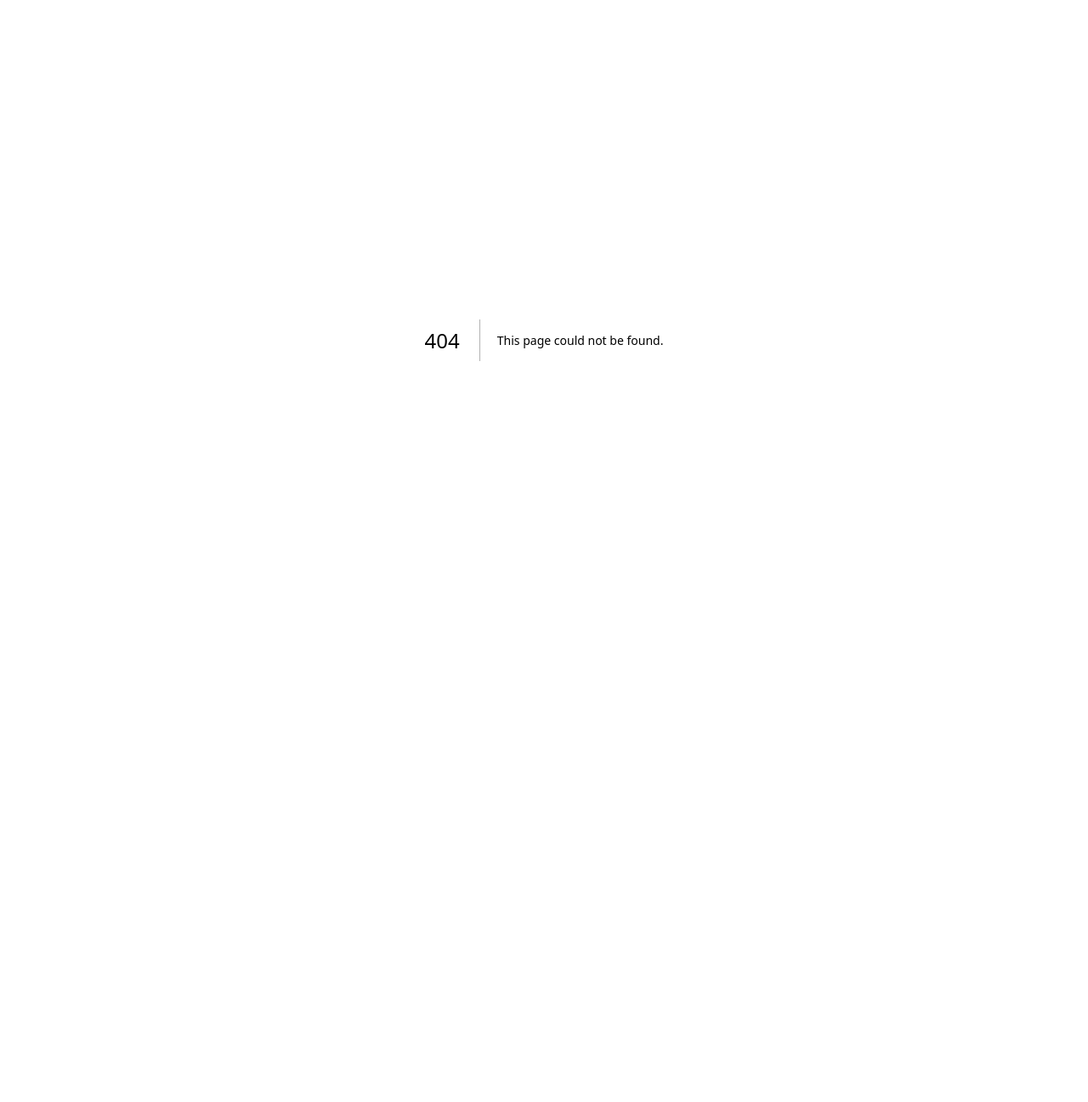
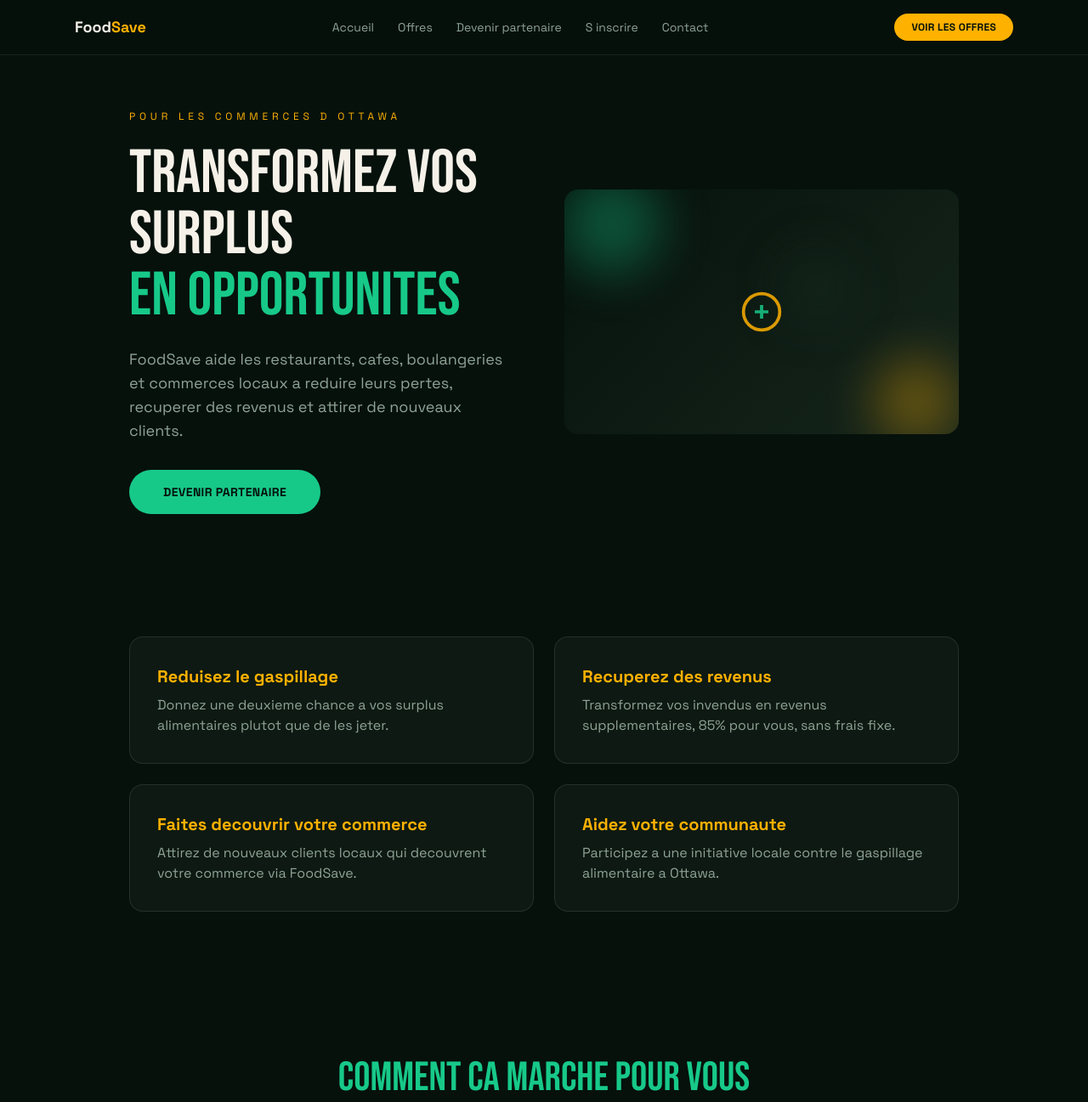
Before and after one commit to bachir23091976/foodsave, a Next.js app in the folder web/: page /partner in a window 1280 px wide. Before the commit this address had no page. Shown: the top 1297 px of the page at 85% size. Before the commit the page ends 800 px from the top, so only its background shows below. Built offline with nearby package versions, Linux system fonts and the light colour scheme.

Commit message:
Add photo placeholder to partner page hero

```diff
--- a/web/app/components/Navbar.tsx
+++ b/web/app/components/Navbar.tsx
@@ -17,9 +17,9 @@
         <div className="hidden md:flex items-center gap-7 text-sm" style={{ color: "#8FA396" }}>
           <Link href="/" className="hover:text-white">Accueil</Link>
           <Link href="/offers" className="hover:text-white">Offres</Link>
-          <Link href="/register-merchant" className="hover:text-white">Devenir partenaire</Link>
-          <Link href="#apropos" className="hover:text-white">A propos</Link>
-          <Link href="#contact" className="hover:text-white">Contact</Link>
+          <Link href="/partner" className="hover:text-white">Devenir partenaire</Link>
+          <Link href="/register" className="hover:text-white">S inscrire</Link>
+          <Link href="/#contact" className="hover:text-white">Contact</Link>
         </div>
 
         <Link
--- a/web/app/offers/page.tsx
+++ b/web/app/offers/page.tsx
@@ -1,9 +1,20 @@
 "use client";
 
 import { useEffect, useState, useRef } from "react";
+import { Bebas_Neue, Space_Grotesk } from "next/font/google";
+import Navbar from "../components/Navbar";
+import Footer from "../components/Footer";
 import NotificationBell from "../components/NotificationBell";
 import LoyaltyBanner from "../components/LoyaltyBanner";
 import FoodSaveImage from "../components/FoodSaveImage";
+
+const display = Bebas_Neue({ subsets: ["latin"], weight: "400" });
+const body = Space_Grotesk({ subsets: ["latin"], weight: ["400", "500", "700"] });
+
+const bg = "#06110C";
+const amber = "#FFB100";
+const jade = "#17C989";
+const dim = "#8FA396";
 
 interface Offer {
   id: string;
@@ -16,13 +27,7 @@
   pickupStart: string;
   pickupEnd: string;
   distanceKm?: number;
-  merchant: {
-    id: string;
-    name: string;
-    address: string;
-    city: string;
-    type?: string;
-  };
+  merchant: { id: string; name: string; address: string; city: string; type?: string };
 }
 
 function ScrollReveal({ children, index }: { children: React.ReactNode; index: number }) {
@@ -31,9 +36,7 @@
 
   useEffect(() => {
     const obs = new IntersectionObserver(
-      (entries) => {
-        if (entries[0].isIntersecting) setVisible(true);
-      },
+      (entries) => { if (entries[0].isIntersecting) setVisible(true); },
       { threshold: 0.15 }
     );
     if (ref.current) obs.observe(ref.current);
@@ -82,10 +85,7 @@
   const loadFavorites = () => {
     const token = localStorage.getItem("token");
     if (!token) return;
-
-    fetch("http://localhost:4000/favorites", {
-      headers: { Authorization: "Bearer " + token },
-    })
+    fetch("http://localhost:4000/favorites", { headers: { Authorization: "Bearer " + token } })
       .then(function (res) { return res.json(); })
       .then(function (data) {
         const ids = (data.favorites || []).map(function (f: any) { return f.merchantId; });
@@ -106,29 +106,21 @@
 
   const handleSearchNearby = async () => {
     if (!addressInput.trim()) return;
-
     setSearching(true);
     setSearchMessage("");
-
     try {
-      const geoRes = await fetch(
-        "https://nominatim.openstreetmap.org/search?q=" + encodeURIComponent(addressInput) + "&format=json&limit=1"
-      );
+      const geoRes = await fetch("https://nominatim.openstreetmap.org/search?q=" + encodeURIComponent(addressInput) + "&format=json&limit=1");
       const geoData = await geoRes.json();
-
       if (!geoData || geoData.length === 0) {
         setSearchMessage("Adresse introuvable, essayez une adresse plus precise");
         setSearching(false);
         return;
       }
-
       const lat = geoData[0].lat;
       const lng = geoData[0].lon;
-
       const res = await fetch("http://localhost:4000/offers/nearby?lat=" + lat + "&lng=" + lng);
       const data = await res.json();
       setOffers(data.offers || []);
-
       if (!data.offers || data.offers.length === 0) {
         setSearchMessage("Aucune offre trouvee pres de cette adresse");
       }
@@ -145,27 +137,19 @@
       setConfirmations((prev) => ({ ...prev, [offerId]: "Vous devez etre connecte pour reserver" }));
       return;
     }
-
     setReserving(offerId);
-
     try {
       const res = await fetch("http://localhost:4000/orders", {
         method: "POST",
-        headers: {
-          "Content-Type": "application/json",
-          Authorization: "Bearer " + token,
-        },
+        headers: { "Content-Type": "application/json", Authorization: "Bearer " + token },
         body: JSON.stringify({ offerId }),
       });
-
       const data = await res.json();
-
       if (!res.ok || !data.checkoutUrl) {
         setConfirmations((prev) => ({ ...prev, [offerId]: data.message || "Erreur lors de la reservation" }));
         setReserving(null);
         return;
       }
-
       window.location.href = data.checkoutUrl;
     } catch {
       setConfirmations((prev) => ({ ...prev, [offerId]: "Impossible de contacter le serveur" }));
@@ -176,26 +160,18 @@
   const toggleFavorite = async (merchantId: string) => {
     const token = localStorage.getItem("token");
     if (!token) return;
-
     const isFavorite = favoriteMerchantIds.includes(merchantId);
-
     if (isFavorite) {
       await fetch("http://localhost:4000/favorites/remove", {
         method: "POST",
-        headers: {
-          "Content-Type": "application/json",
-          Authorization: "Bearer " + token,
-        },
+        headers: { "Content-Type": "application/json", Authorization: "Bearer " + token },
         body: JSON.stringify({ merchantId }),
       });
       setFavoriteMerchantIds((prev) => prev.filter((id) => id !== merchantId));
     } else {
       await fetch("http://localhost:4000/favorites", {
         method: "POST",
-        headers: {
-          "Content-Type": "application/json",
-          Authorization: "Bearer " + token,
-        },
+        headers: { "Content-Type": "application/json", Authorization: "Bearer " + token },
         body: JSON.stringify({ merchantId }),
       });
       setFavoriteMerchantIds((prev) => [...prev, merchantId]);
@@ -203,114 +179,117 @@
   };
 
   return (
-    <main className="min-h-screen p-8">
-      <div className="flex justify-between items-center max-w-2xl mx-auto mb-6">
-        <h1 className="text-3xl font-bold text-green-700 text-center flex-1">
-          Offres disponibles
+    <main className={body.className} style={{ backgroundColor: bg, color: "#F5F1E8", minHeight: "100vh" }}>
+      <Navbar />
+
+      <section className="px-6 pt-14 pb-6 text-center">
+        <p className="text-xs tracking-[0.4em] uppercase mb-3" style={{ color: jade }}>
+          Ce soir a Ottawa
+        </p>
+        <h1 className={display.className} style={{ fontSize: "clamp(2.2rem, 6vw, 4rem)" }}>
+          OFFRES DISPONIBLES
         </h1>
+      </section>
+
+      <div className="max-w-2xl mx-auto px-6 flex justify-end mb-2">
         <NotificationBell />
       </div>
 
-      <LoyaltyBanner />
+      <div className="max-w-2xl mx-auto px-6">
+        <LoyaltyBanner />
+      </div>
 
-      <div className="max-w-2xl mx-auto mb-6 flex gap-2">
+      <div className="max-w-2xl mx-auto px-6 mb-8 flex gap-2">
         <input
           type="text"
           placeholder="Entrez une adresse pour voir les offres proches"
           value={addressInput}
           onChange={(e) => setAddressInput(e.target.value)}
-          className="border border-gray-300 rounded p-2 flex-1"
+          className="rounded-full px-5 py-3 outline-none flex-1"
+          style={{ backgroundColor: "#0D1912", border: "1px solid rgba(255,255,255,0.15)", color: "#F5F1E8" }}
         />
         <button
           onClick={handleSearchNearby}
           disabled={searching}
-          className="bg-green-700 text-white rounded px-4 font-semibold hover:bg-green-800 disabled:bg-gray-300"
+          className="rounded-full px-6 font-bold uppercase tracking-wide text-xs"
+          style={{ backgroundColor: amber, color: bg }}
         >
           {searching ? "..." : "Chercher"}
         </button>
       </div>
 
-      {searchMessage && (
-        <p className="text-center text-gray-600 mb-4">{searchMessage}</p>
+      {searchMessage && <p className="text-center mb-4" style={{ color: dim }}>{searchMessage}</p>}
+      {loading && <p className="text-center" style={{ color: dim }}>Chargement...</p>}
+      {error && <p className="text-center" style={{ color: "#FF6B6B" }}>{error}</p>}
+      {!loading && offers.length === 0 && !searchMessage && (
+        <p className="text-center" style={{ color: dim }}>Aucune offre disponible pour le moment.</p>
       )}
 
-      {loading && <p className="text-center text-gray-500">Chargement...</p>}
-      {error && <p className="text-center text-red-600">{error}</p>}
-      {!loading && offers.length === 0 && !searchMessage && (
-        <p className="text-center text-gray-500">Aucune offre disponible pour le moment.</p>
-      )}
-
-      <div className="grid gap-4 max-w-2xl mx-auto">
+      <div className="grid gap-4 max-w-2xl mx-auto px-6 pb-20">
         {offers.map((offer, index) => {
-          const percent = Math.round(
-            ((offer.originalPrice - offer.discountedPrice) / offer.originalPrice) * 100
-          );
+          const percent = Math.round(((offer.originalPrice - offer.discountedPrice) / offer.originalPrice) * 100);
           const isFavorite = favoriteMerchantIds.includes(offer.merchant.id);
           return (
             <ScrollReveal key={offer.id} index={index}>
-              <div className="border border-gray-200 rounded-lg overflow-hidden shadow-sm flex flex-col gap-1">
+              <div className="rounded-2xl overflow-hidden" style={{ backgroundColor: "#0D1912", border: "1px solid rgba(255,255,255,0.1)" }}>
                 <FoodSaveImage url={offer.imageUrl} alt={offer.title} variant="offer" merchantType={offer.merchant.type} />
 
-                <div className="p-4 flex flex-col gap-1">
+                <div className="p-5 flex flex-col gap-1">
                   <div className="flex justify-between items-start">
                     <div>
-                      <h2 className="text-lg font-semibold">{offer.title}</h2>
-                      <p className="text-sm text-gray-500 flex items-center gap-1">
+                      <h2 className="text-lg font-bold">{offer.title}</h2>
+                      <p className="text-sm flex items-center gap-1" style={{ color: dim }}>
                         {offer.merchant.name} - {offer.merchant.city}
                         {offer.distanceKm !== undefined && (
-                          <span className="text-green-700 font-medium"> - {offer.distanceKm.toFixed(1)} km</span>
+                          <span style={{ color: jade }} className="font-medium"> - {offer.distanceKm.toFixed(1)} km</span>
                         )}
                         <button
                           onClick={() => toggleFavorite(offer.merchant.id)}
-                          className="ml-1 text-lg"
+                          className="ml-1"
+                          style={{ color: amber }}
                           aria-label="Ajouter aux favoris"
                         >
                           {isFavorite ? "[*]" : "[ ]"}
                         </button>
                       </p>
                     </div>
-                    <span className="bg-green-700 text-white text-xs font-bold px-2 py-1 rounded">
+                    <span className="text-xs font-bold px-2 py-1 rounded" style={{ backgroundColor: amber, color: bg }}>
                       -{percent}%
                     </span>
                   </div>
 
-                  {offer.description && (
-                    <p className="text-sm text-gray-600">{offer.description}</p>
-                  )}
+                  {offer.description && <p className="text-sm" style={{ color: dim }}>{offer.description}</p>}
 
                   <div className="flex items-baseline gap-2 mt-1">
-                    <span className="line-through text-gray-400 text-sm">
-                      {offer.originalPrice.toFixed(2)} $
-                    </span>
-                    <span className="text-green-700 font-bold text-lg">
-                      {offer.discountedPrice.toFixed(2)} $
-                    </span>
+                    <span className="line-through text-sm" style={{ color: dim }}>{offer.originalPrice.toFixed(2)} $</span>
+                    <span className="font-bold text-lg" style={{ color: amber }}>{offer.discountedPrice.toFixed(2)} $</span>
                   </div>
 
-                  <p className="text-sm text-gray-600">
+                  <p className="text-sm" style={{ color: dim }}>
                     Recuperation : {formatTime(offer.pickupStart)} - {formatTime(offer.pickupEnd)}
                   </p>
-                  <p className="text-sm text-gray-500">
+                  <p className="text-sm" style={{ color: dim }}>
                     {offer.quantity} disponible{offer.quantity > 1 ? "s" : ""}
                   </p>
 
                   <button
                     onClick={() => handleReserve(offer.id)}
                     disabled={reserving === offer.id || offer.quantity < 1}
-                    className="mt-2 bg-green-700 text-white rounded p-2 font-semibold hover:bg-green-800 disabled:bg-gray-300"
+                    className="mt-3 rounded-full py-3 font-bold uppercase tracking-wide text-sm"
+                    style={{ backgroundColor: jade, color: bg }}
                   >
                     {reserving === offer.id ? "Redirection..." : "Reserver"}
                   </button>
 
-                  {confirmations[offer.id] && (
-                    <p className="text-sm text-red-600 mt-1">{confirmations[offer.id]}</p>
-                  )}
+                  {confirmations[offer.id] && <p className="text-sm mt-1" style={{ color: "#FF6B6B" }}>{confirmations[offer.id]}</p>}
                 </div>
               </div>
             </ScrollReveal>
           );
         })}
       </div>
+
+      <Footer />
     </main>
   );
 }
--- a/web/app/page.tsx
+++ b/web/app/page.tsx
@@ -161,33 +161,12 @@
             UNE BONNE NOURRITURE MERITE UNE SECONDE CHANCE
           </p>
           <p className="mt-4 max-w-xl mx-auto" style={{ color: dim }}>
-            Chaque commande passee sur FoodSave, c est un repas sauve et un commerce local soutenu.
+            Chaque commande passee sur FoodSave, c'est un repas sauve et un commerce local soutenu.
           </p>
         </div>
       </section>
 
-      <section id="apropos" className="px-6 py-24" style={{ backgroundColor: "#0D1912" }}>
-        <div className="max-w-4xl mx-auto grid md:grid-cols-2 gap-10 items-center">
-          <div>
-            <p className={display.className} style={{ fontSize: "clamp(1.8rem, 4vw, 2.8rem)", color: jade }}>
-              VOUS ETES UN COMMERCE ?
-            </p>
-            <p className="mt-3" style={{ color: dim }}>
-              Ne laissez plus vos invendus se perdre.
-            </p>
-            <ul className="mt-6 space-y-2" style={{ color: "#F5F1E8" }}>
-              <li>- Reduisez le gaspillage alimentaire</li>
-              <li>- Recuperez une partie de la valeur de vos invendus</li>
-              <li>- Attirez de nouveaux clients locaux</li>
-              <li>- Participez a une initiative locale a Ottawa</li>
-            </ul>
-            <Link href="/register-merchant" className="btn-primary inline-block mt-8 px-8 py-3 rounded-full font-bold uppercase tracking-wide text-sm" style={{ backgroundColor: jade, color: bg }}>
-              Devenir partenaire
-            </Link>
-          </div>
-          <div className="rounded-2xl h-64" style={{ backgroundColor: "#16261C", border: "1px solid rgba(23,201,137,0.25)" }} />
-        </div>
-      </section>
+
 
       <Footer />
     </main>
--- /dev/null
+++ b/web/app/partner/page.tsx
@@ -0,0 +1,102 @@
+"use client";
+
+import Link from "next/link";
+import { Bebas_Neue, Space_Grotesk } from "next/font/google";
+import Navbar from "../components/Navbar";
+import Footer from "../components/Footer";
+import FoodSaveImage from "../components/FoodSaveImage";
+
+const display = Bebas_Neue({ subsets: ["latin"], weight: "400" });
+const body = Space_Grotesk({ subsets: ["latin"], weight: ["400", "500", "700"] });
+
+const bg = "#06110C";
+const amber = "#FFB100";
+const jade = "#17C989";
+const dim = "#8FA396";
+
+export default function PartnerPage() {
+  return (
+    <main className={body.className} style={{ backgroundColor: bg, color: "#F5F1E8" }}>
+      <style>{`
+        .benefit-card { transition: transform 0.3s ease, box-shadow 0.3s ease; }
+        .benefit-card:hover { transform: translateY(-6px); box-shadow: 0 18px 45px rgba(0,0,0,0.35); }
+        .btn-primary { transition: transform 0.2s ease; }
+        .btn-primary:hover { transform: scale(1.04); }
+      `}</style>
+
+      <Navbar />
+
+      <section className="relative overflow-hidden px-6 pt-16 pb-16 max-w-5xl mx-auto grid md:grid-cols-2 gap-12 items-center">
+        <div>
+          <p className="text-xs tracking-[0.4em] uppercase mb-6" style={{ color: amber }}>
+            Pour les commerces d Ottawa
+          </p>
+          <h1 className={display.className} style={{ fontSize: "clamp(2.4rem, 6vw, 4.5rem)", lineHeight: 1 }}>
+            TRANSFORMEZ VOS SURPLUS
+            <br />
+            <span style={{ color: jade }}>EN OPPORTUNITES</span>
+          </h1>
+          <p className="max-w-md mt-6 text-lg" style={{ color: dim }}>
+            FoodSave aide les restaurants, cafes, boulangeries et commerces locaux a reduire
+            leurs pertes, recuperer des revenus et attirer de nouveaux clients.
+          </p>
+          <div className="mt-8">
+            <Link href="/register-merchant" className="btn-primary inline-block px-10 py-4 rounded-full font-bold uppercase tracking-wide text-sm" style={{ backgroundColor: jade, color: bg }}>
+              Devenir partenaire
+            </Link>
+          </div>
+        </div>
+
+        <FoodSaveImage url={null} alt="Commerce partenaire FoodSave" variant="hero" merchantType={null} className="rounded-2xl" />
+      </section>
+
+      <section className="px-6 py-20 max-w-5xl mx-auto grid md:grid-cols-2 gap-6">
+        {[
+          ["Reduisez le gaspillage", "Donnez une deuxieme chance a vos surplus alimentaires plutot que de les jeter."],
+          ["Recuperez des revenus", "Transformez vos invendus en revenus supplementaires, 85% pour vous, sans frais fixe."],
+          ["Faites decouvrir votre commerce", "Attirez de nouveaux clients locaux qui decouvrent votre commerce via FoodSave."],
+          ["Aidez votre communaute", "Participez a une initiative locale contre le gaspillage alimentaire a Ottawa."],
+        ].map(([title, text]) => (
+          <div key={title} className="benefit-card rounded-2xl p-8" style={{ backgroundColor: "#0D1912", border: "1px solid rgba(255,255,255,0.1)" }}>
+            <p className="font-bold text-xl mb-2" style={{ color: amber }}>{title}</p>
+            <p style={{ color: dim }}>{text}</p>
+          </div>
+        ))}
+      </section>
+
+      <section className="px-6 py-20 max-w-4xl mx-auto">
+        <h2 className={display.className} style={{ fontSize: "clamp(2rem, 5vw, 3rem)", color: jade, textAlign: "center", marginBottom: "3rem" }}>
+          COMMENT CA MARCHE POUR VOUS
+        </h2>
+        <div className="grid md:grid-cols-3 gap-8">
+          {[
+            ["1", "Inscrivez votre commerce", "Creez votre profil commerce en quelques minutes, sans frais d inscription."],
+            ["2", "Publiez vos invendus", "Ajoutez une offre avec photo en quelques clics des que vous avez du surplus."],
+            ["3", "Recevez vos paiements", "Les clients reservent et paient en ligne, vous recevez vos fonds automatiquement."],
+          ].map(([n, title, text]) => (
+            <div key={n} className="text-center">
+              <div className="mx-auto mb-4 w-14 h-14 rounded-full flex items-center justify-center font-bold" style={{ backgroundColor: "#06110C", border: "1px solid rgba(23,201,137,0.4)", color: jade }}>
+                {n}
+              </div>
+              <p className="font-bold text-lg mb-1">{title}</p>
+              <p style={{ color: dim }}>{text}</p>
+            </div>
+          ))}
+        </div>
+      </section>
+
+      <section className="px-6 py-20 text-center" style={{ backgroundColor: "#0D1912" }}>
+        <p className={display.className} style={{ fontSize: "clamp(1.8rem, 4vw, 2.6rem)" }}>
+          PRET A REDUIRE VOTRE GASPILLAGE ?
+        </p>
+        <div className="mt-8">
+          <Link href="/register-merchant" className="btn-primary inline-block px-10 py-4 rounded-full font-bold uppercase tracking-wide text-sm" style={{ backgroundColor: amber, color: bg }}>
+            Devenir partenaire des maintenant
+          </Link>
+        </div>
+      </section>
+
+      <Footer />
+    </main>
+  );
+}
```
